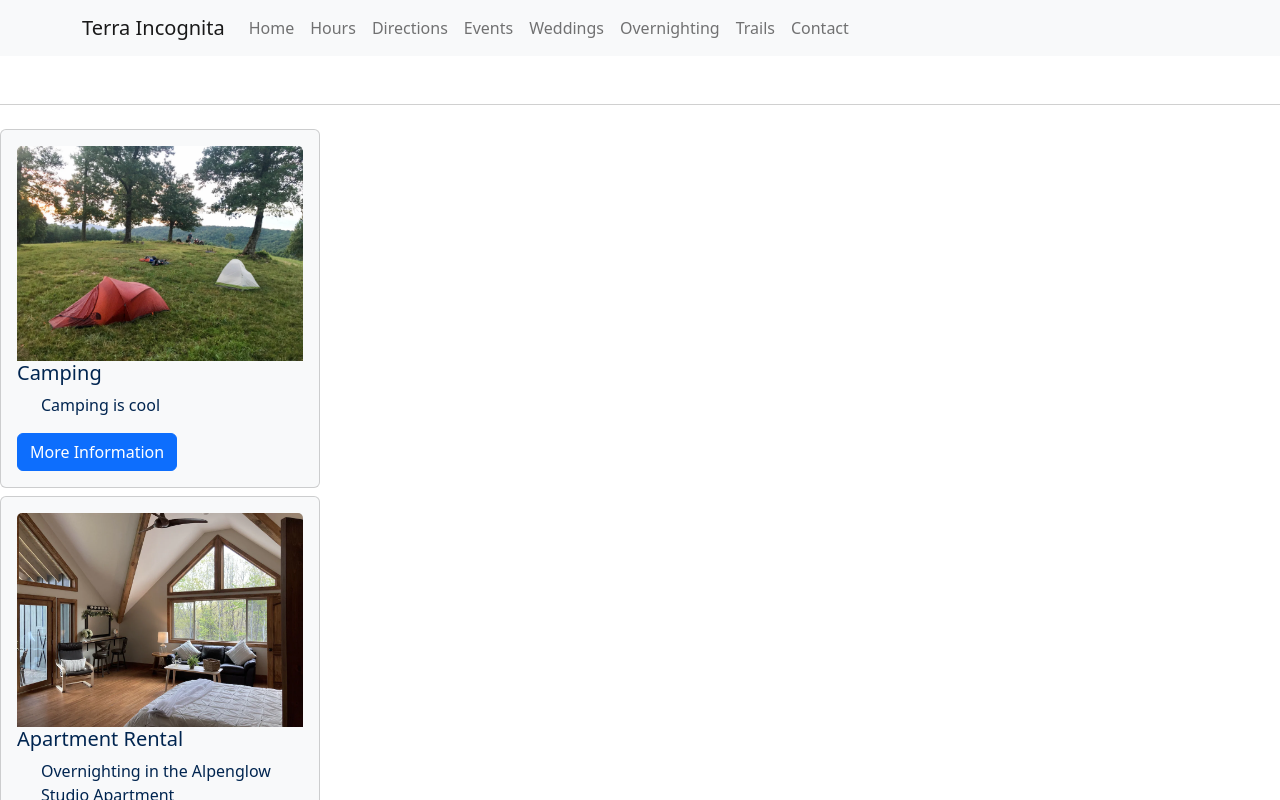
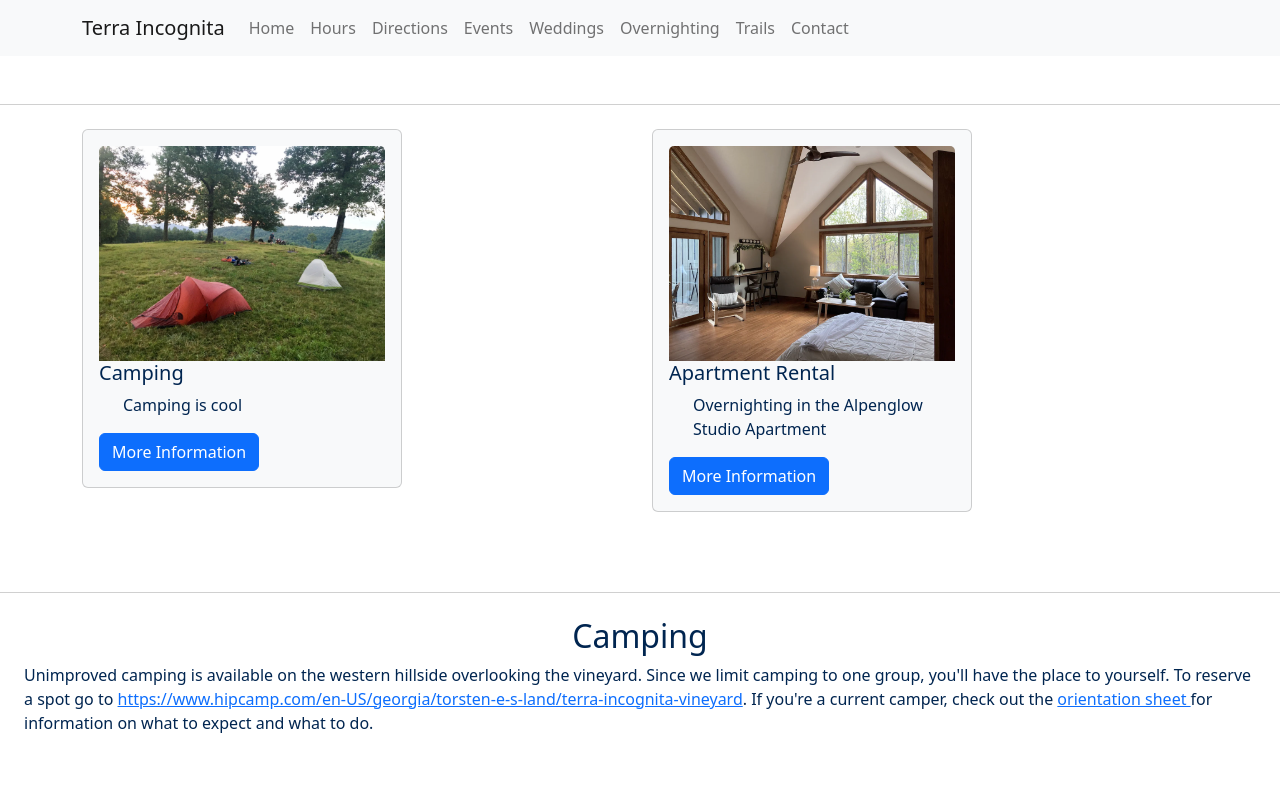
Before and after one commit to tors10e/terra, a React (Create React App) app: page /overnighting in a window 1280 px wide. Shown: the top 800 px of the page. Built offline with nearby package versions, Linux system fonts and the light colour scheme.

Commit message:
Added grid to card display

```diff
--- a/src/overnighting/overnighting.js
+++ b/src/overnighting/overnighting.js
@@ -2,12 +2,24 @@ import React from 'react';
 import {TerraCard} from '../components/terra_card';
 import camping_summer from '../images/camping_summer.jpg';
 import alpenglow_apartment_interior from '../images/alpenglow_apartment_interior.jpg';
+import Container from 'react-bootstrap/Container';
+import Row from 'react-bootstrap/Row';
+import Col from 'react-bootstrap/Col';
+
 
 function Intro() {
 return(
         <div className="topic topic-even section-heading">
-            <TerraCard card_image={camping_summer} card_title='Camping' card_text='Camping is cool' button_text='More Information'/>
-            <TerraCard card_image={alpenglow_apartment_interior} card_title='Apartment Rental' card_text='Overnighting in the Alpenglow Studio Apartment' button_text='More Information'/>
+            <Container>
+                <Row>
+                    <Col>
+                        <TerraCard card_image={camping_summer} card_title='Camping' card_text='Camping is cool' button_text='More Information'/>
+                    </Col>
+                    <Col>
+                        <TerraCard card_image={alpenglow_apartment_interior} card_title='Apartment Rental' card_text='Overnighting in the Alpenglow Studio Apartment' button_text='More Information'/>
+                    </Col>
+                </Row>
+            </Container>
         </div>
     )
 };
```
